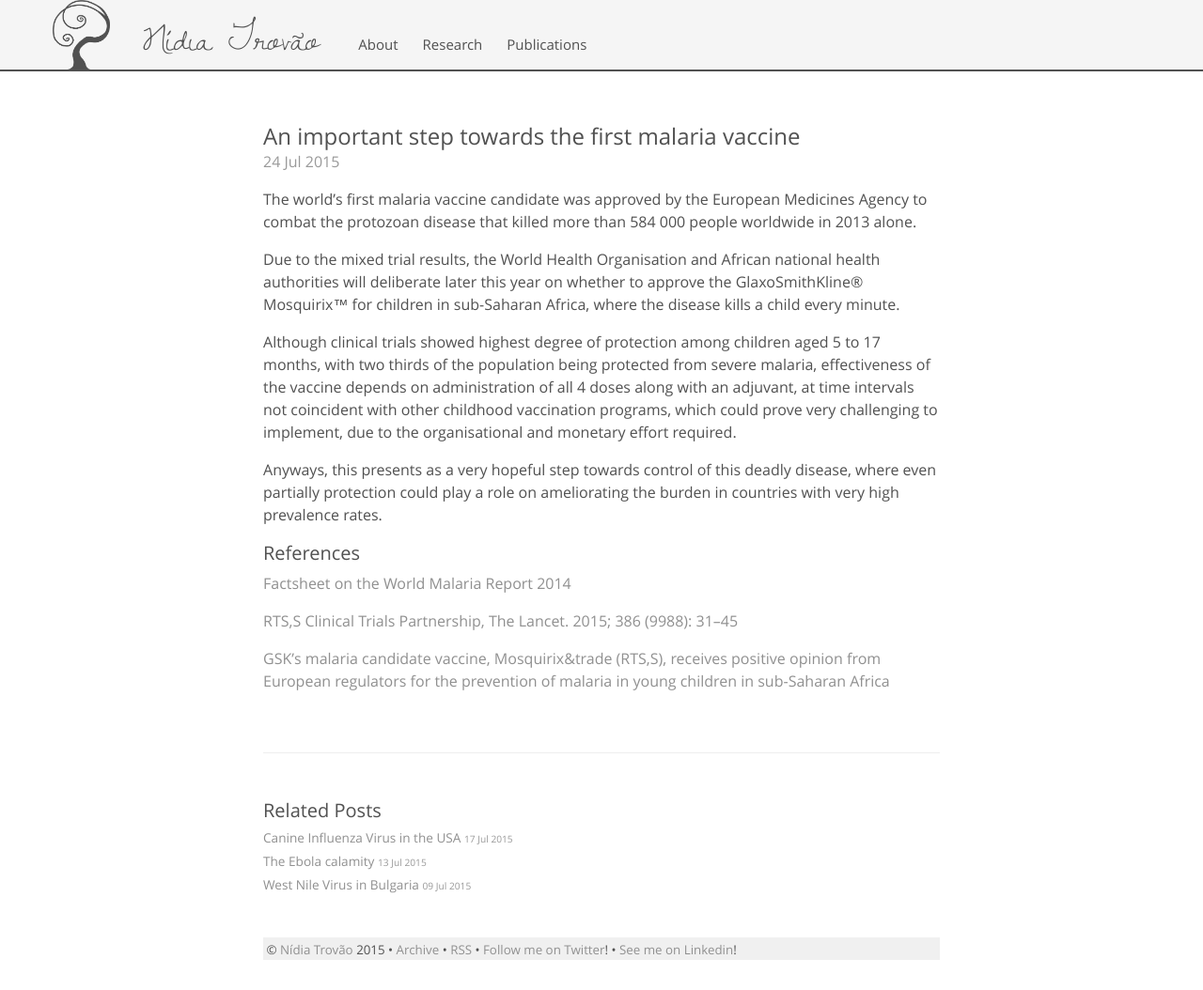
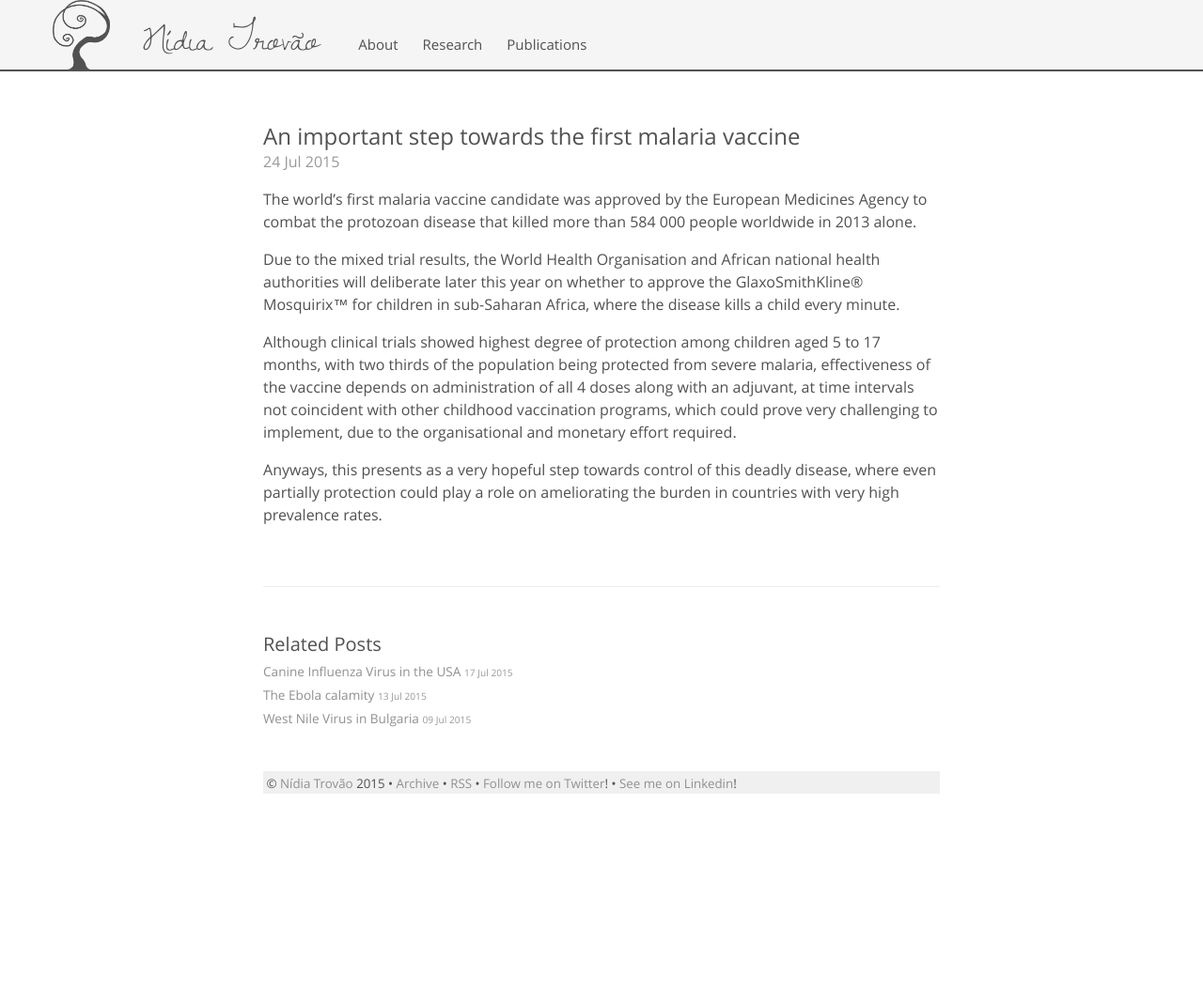
Before and after one commit to nidiatrovao/nidiatrovao.github.io, a Jekyll site: the page built from _posts/2015-07-24-vaccine-malaria.md, in a window 1280 px wide. Shown: the whole page at 94% size. Built offline with Jekyll 4.4.1, drawn with Linux system fonts in a browser that asks for light colours; after the commit the page ends 900 px from its top, so only the background shows below that.

Commit message:
6th post

```diff
--- a/_posts/2015-07-24-vaccine-malaria.md
+++ b/_posts/2015-07-24-vaccine-malaria.md
@@ -12,10 +12,10 @@
 Anyways, this presents as a very hopeful step towards control of this deadly disease, where even partially protection could play a role on ameliorating the burden in countries with very high prevalence rates.
 
 
-
+<!--
 ##References
 [Factsheet on the World Malaria Report 2014](http://www.who.int/malaria/media/world_malaria_report_2014/en/)
 
 [RTS&#44;S Clinical Trials Partnership, The Lancet. 2015; 386 (9988): 31–45](http://dx.doi.org/10.1016/S0140-6736(15)60721-8)
 
-[GSK’s malaria candidate vaccine, Mosquirix&trade (RTS&#44;S), receives positive opinion from European regulators for the prevention of malaria in young children in sub-Saharan Africa](https://www.gsk.com/en-gb/media/press-releases/2015/gsk-s-malaria-candidate-vaccine-mosquirix-rtss-receives-positive-opinion-from-european-regulators-for-the-prevention-of-malaria-in-young-children-in-sub-saharan-africa/)
+[GSK’s malaria candidate vaccine, Mosquirix&trade (RTS&#44;S), receives positive opinion from European regulators for the prevention of malaria in young children in sub-Saharan Africa](https://www.gsk.com/en-gb/media/press-releases/2015/gsk-s-malaria-candidate-vaccine-mosquirix-rtss-receives-positive-opinion-from-european-regulators-for-the-prevention-of-malaria-in-young-children-in-sub-saharan-africa/)-->
```
